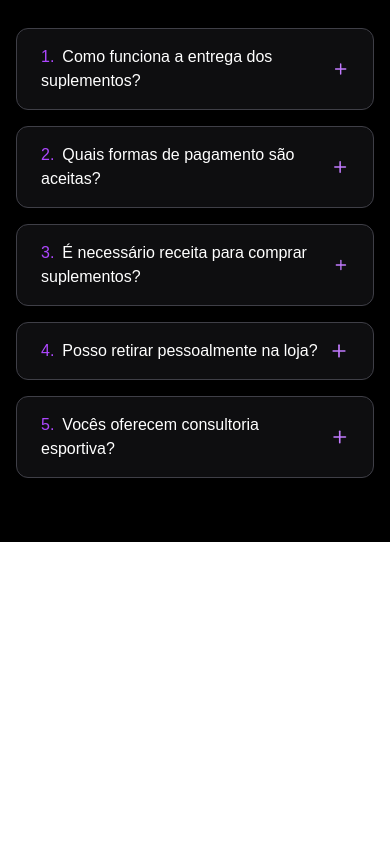
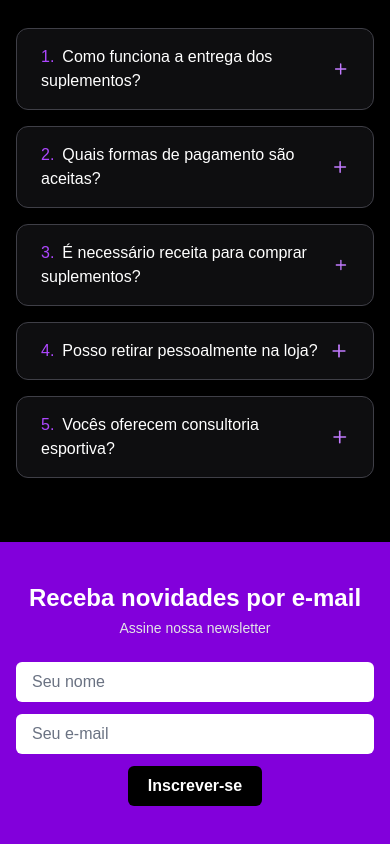
Before and after one commit to Bruno-Alvez/gladiadores-supplements, a Next.js app in the folder frontend/: page / in a window 390 px wide. Shown: the part 5757-6601 px from the top of the page. Before the commit the page ends 6299 px from the top, so only its background shows below. Built offline with nearby package versions, Linux system fonts and the light colour scheme.

Commit message:
Add responsive newsletter section with email validation

```diff
--- a/frontend/src/app/page.js
+++ b/frontend/src/app/page.js
@@ -5,6 +5,7 @@ import Faq from '@/components/Faq'
 import GoalSearchSection from '@/components/GoalSearchSection'
 import Hero from '@/components/Hero'
 import HeroDivider from '@/components/HeroDivider'
+import Newsletter from '@/components/Newsletter'
 import SupplementsSection from '@/components/SupplementsSection'
 import TestimonialsSection from '@/components/TestimonialsSection'
 
@@ -20,6 +21,7 @@ export default function Home() {
       <BestSellersSection />
       <GoalSearchSection />
       <Faq />
+      <Newsletter />
     </main>
   )
 }
--- /dev/null
+++ b/frontend/src/components/Newsletter.jsx
@@ -0,0 +1,76 @@
+'use client'
+
+import { useState } from 'react'
+
+export default function Newsletter() {
+  const [name, setName] = useState('')
+  const [email, setEmail] = useState('')
+  const [emailError, setEmailError] = useState('')
+
+  const validateEmail = (value) => {
+    const emailRegex = /^[^\s@]+@[^\s@]+\.[^\s@]+$/
+    return emailRegex.test(value)
+  }
+
+  const handleSubmit = (e) => {
+    e.preventDefault()
+    if (!validateEmail(email)) {
+      setEmailError('Por favor, digite um e-mail válido.')
+      return
+    }
+
+    setEmailError('')
+    console.log({ name, email })
+  }
+
+  return (
+    <section className="w-full bg-purple-700 text-white py-10 px-4">
+      <div className="max-w-7xl mx-auto flex flex-col sm:flex-row sm:items-center sm:justify-between gap-6">
+        {/* Texto à esquerda */}
+        <div className="text-center sm:text-left">
+          <h2 className="text-2xl sm:text-3xl font-semibold">
+            Receba novidades por e-mail
+          </h2>
+          <p className="text-sm text-zinc-200 mt-1">Assine nossa newsletter</p>
+        </div>
+
+        {/* Formulário à direita */}
+        <form
+          onSubmit={handleSubmit}
+          className="flex flex-col sm:flex-row items-center gap-3 w-full sm:w-auto"
+        >
+          <input
+            type="text"
+            placeholder="Seu nome"
+            value={name}
+            onChange={(e) => setName(e.target.value)}
+            className="px-4 py-2 rounded-md bg-white text-black placeholder-gray-500 w-full sm:w-52"
+          />
+
+          <div className="flex flex-col w-full sm:w-60">
+            <input
+              type="email"
+              placeholder="Seu e-mail"
+              value={email}
+              onChange={(e) => setEmail(e.target.value)}
+              onBlur={() =>
+                setEmailError(validateEmail(email) ? '' : 'Por favor, digite um e-mail válido.')
+              }
+              className="px-4 py-2 rounded-md bg-white text-black placeholder-gray-500 w-full"
+            />
+            {emailError && (
+              <span className="text-red-300 text-sm mt-1">{emailError}</span>
+            )}
+          </div>
+
+          <button
+            type="submit"
+            className="bg-black hover:bg-purple-950 text-white px-5 py-2 rounded-md font-semibold transition"
+          >
+            Inscrever-se
+          </button>
+        </form>
+      </div>
+    </section>
+  )
+}
```
